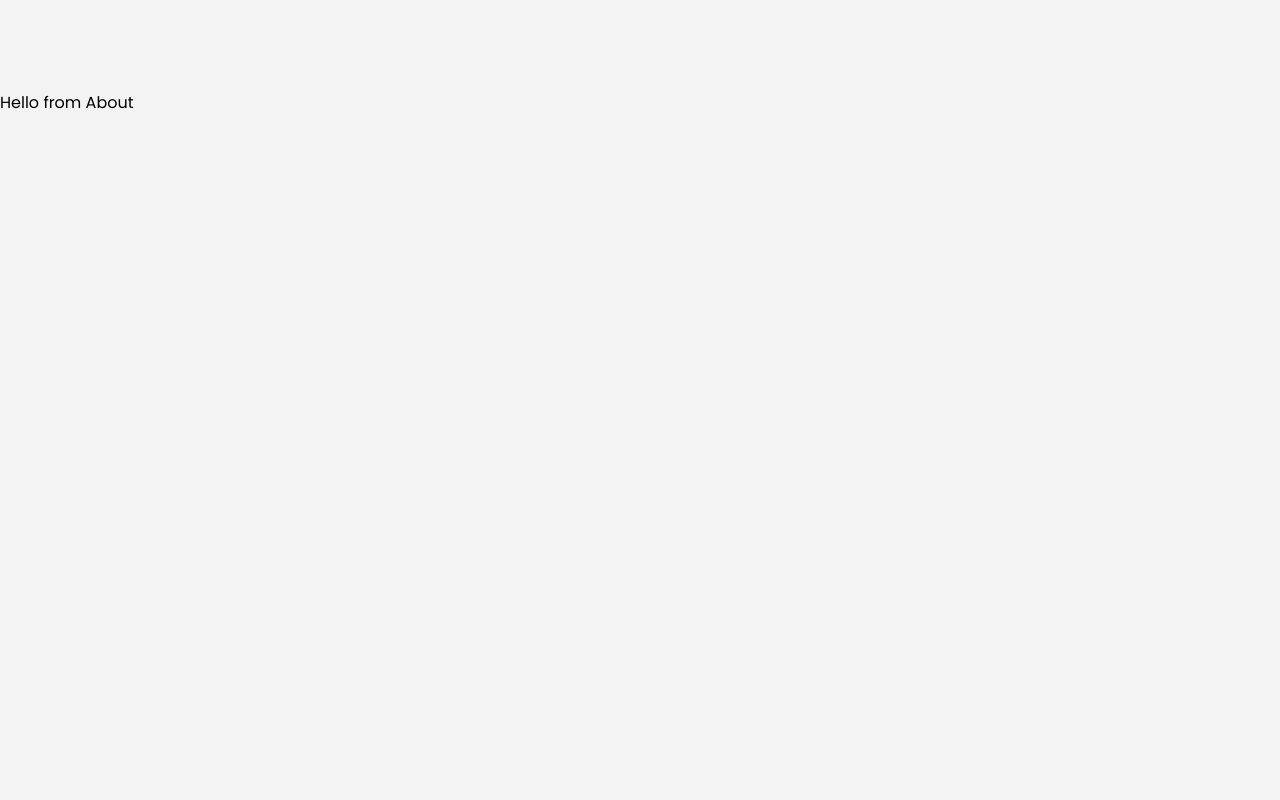
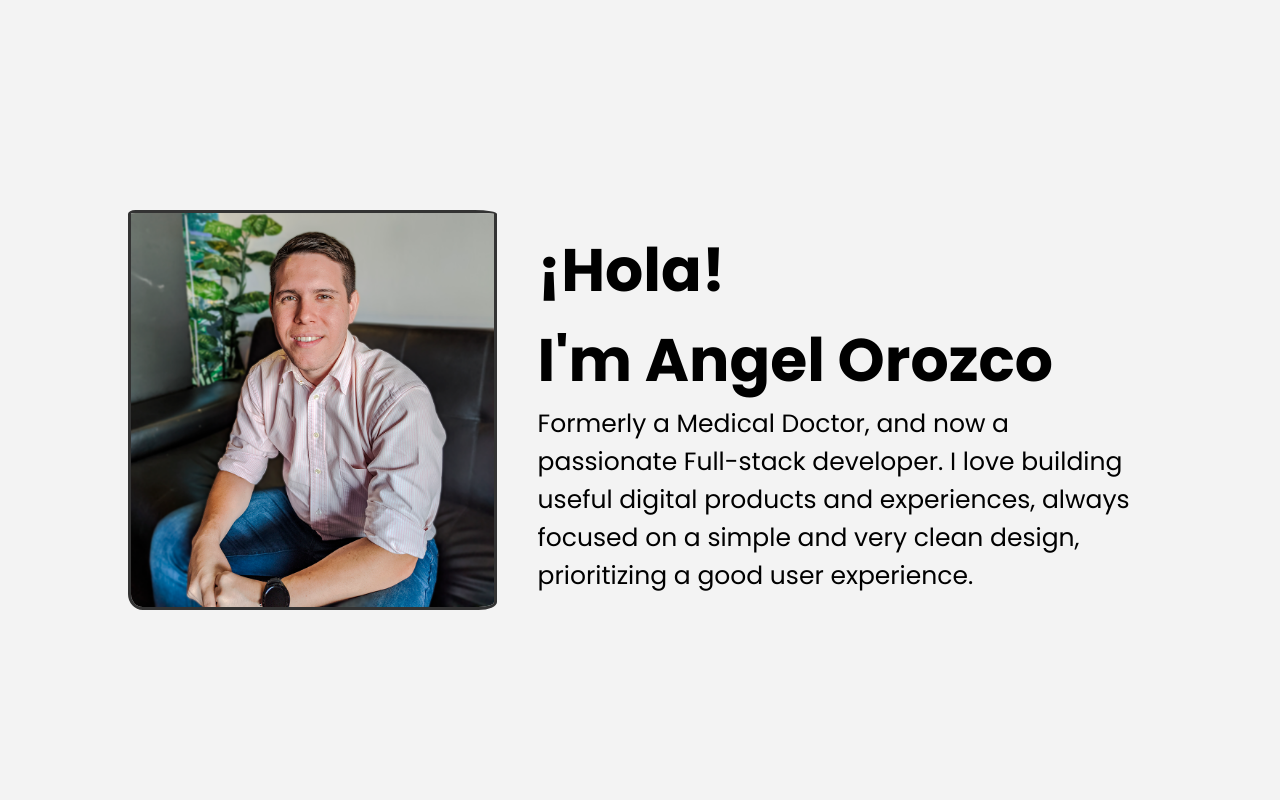
Before and after one commit to orozCoding/portfolio-v1, a React (Create React App) app: page / in a window 1280 px wide. Shown: the top 800 px of the page. Built offline with nearby package versions, Linux system fonts and the light colour scheme.

Commit message:
Add initial about info and improve header beh

```diff
--- a/src/App.css
+++ b/src/App.css
@@ -2,7 +2,7 @@
 @import url('https://fonts.googleapis.com/css2?family=Oswald:wght@700&family=Poppins:wght@100;200;300;400;500;600;700;800;900&display=swap');
 
 :root {
-  --titles-font: 'Oswald', sans-serif;
+  --font-titles: 'Oswald', sans-serif;
   --regular-font: 'Poppins', sans-serif;
   --color-blue: #38B6FF;
   --color-blue-dark: #1a5a7e;
--- a/src/components/Header/Header.css
+++ b/src/components/Header/Header.css
@@ -3,7 +3,7 @@
   top: 0;
   height: 80px;
   width: 100%;
-  padding: 20px 20px;
+  padding: 20px 60px;
   justify-content: space-between;
   z-index: 3;
   background-color: var(--color-background);
@@ -26,6 +26,10 @@
 }
 
 @media only screen and (max-width: 750px) {
+  .header {
+    padding: 20px 40px;
+  }
+
   .header img {
     width: 250px;
     transition: all ease 0.2s;
@@ -33,6 +37,10 @@
 }
 
 @media only screen and (max-width: 700px) {
+  .header {
+    padding: 20px 20px;
+  }
+
   .header img {
     width: 220px;
     transition: all ease 0.2s;
--- a/src/components/Header/Header.js
+++ b/src/components/Header/Header.js
@@ -9,7 +9,7 @@ const Header = () => {
     let header = document.getElementById('header')
     let prevScrollPosition = window.scrollY;
     window.onscroll = () => {
-      if (window.scrollY > 80) {
+      if (window.scrollY > 120) {
         header.classList.add('moving')
         let currentScrollPosition = window.scrollY;
         if (prevScrollPosition > currentScrollPosition) {
@@ -20,7 +20,7 @@ const Header = () => {
         prevScrollPosition = currentScrollPosition;
       }
 
-      if (window.scrollY === 0) {
+      if (window.scrollY < 120) {
         header.classList.remove('moving')
       }
     }
--- a/src/components/Header/NavBar/NavBar.css
+++ b/src/components/Header/NavBar/NavBar.css
@@ -1,7 +1,7 @@
 .nav-list {
   gap: 20px;
   transition: all ease 0.5s;
-  font-family: var(--titles-font);
+  font-family: var(--font-titles);
   justify-content: center;
   align-items: center;
 }
--- a/src/components/Header/NavBar/NavBar.js
+++ b/src/components/Header/NavBar/NavBar.js
@@ -72,11 +72,11 @@ const NavBar = () => {
 
   const hideHeader = () => {
     const header = document.getElementById('header')
-    if (window.scrollY > 0) {
-      setTimeout(() => {
+    setTimeout(() => {
+      if (window.scrollY > 80) {
         header.style.top = '-90px';
-      }, 700)
-    }
+      }
+    }, 700)
   }
 
   const renderItems = () => {
--- a/src/sections/About.css
+++ b/src/sections/About.css
@@ -1,6 +1,54 @@
 .section-about {
   /* box shadow */
+  margin-top: -80px;
+  font-size: 25px;
   background-color: var(--color-background);
   box-shadow: 0px 10px 5px 0px rgba(0, 0, 0, 0.519);
   margin-bottom: 20px;
+  text-align: center;
+  justify-content: center;
 }
+
+.section-about h2 {
+  font-size: 60px;
+}
+
+.section-about-ctn {
+  justify-content: space-between;
+  align-items: center;
+  width: 80%;
+}
+
+.sec-about-left-ctn {
+  width: 40%
+}
+
+.about-img-ctn img {
+    border: 3px solid #333333;
+    border-radius: 2% 6% 5% 4% / 1% 1% 2% 4%;
+    background: #ffffff;
+    position: relative;
+}
+
+.about-img-ctn img::before {
+  content: '';
+  border: 2px solid #353535;
+  display: block;
+  width: 100%;
+  height: 100%;
+  position: absolute;
+  top: 50%;
+  left: 50%;
+  transform: translate3d(-50%, -50%, 0) scale(1.015) rotate(0.5deg);
+  border-radius: 1% 1% 2% 4% / 2% 6% 5% 4%;
+}
+
+
+.about-img-ctn img {
+  width: 90%;
+}
+
+.sec-about-right-ctn {
+  width: 60%;
+  text-align: left;
+}
--- a/src/sections/About.js
+++ b/src/sections/About.js
@@ -3,8 +3,23 @@ import './About.css'
 
 const About = () => {
   return (
-    <section id="section-about" className="section-about">
-      <p>Hello from About</p>
+    <section id="section-about" className="section-about d-flex">
+      <div className="section-about-ctn d-flex">
+        <div className="sec-about-left-ctn d-flex col">
+          <div className="about-img-ctn d-flex">
+            <img src="./picture.png" alt="profile" />
+          </div>
+        </div>
+        <div className="sec-about-right-ctn d-flex col">
+          <h2 className="about-hola"> ¡Hola!</h2>
+          <h2> I'm Angel Orozco </h2>
+          <p>Formerly a Medical Doctor,
+            and now a passionate Full-stack developer.
+            I love building useful digital products and experiences,
+            always focused on a simple and very clean design,
+            prioritizing a good user experience.</p>
+        </div>
+      </div>
     </section>
   )
 }
```
